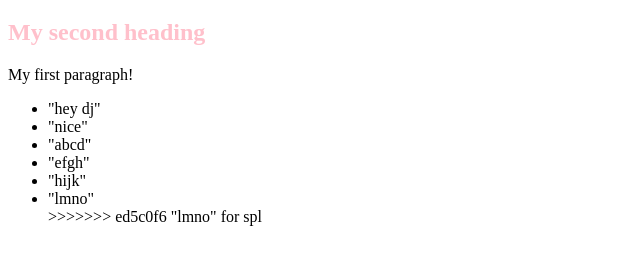
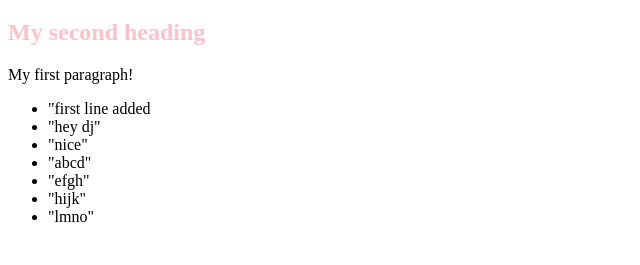
Before and after one commit to djain242/0main_openSap_repo, a plain HTML site: page index.html in a window 1280 px wide. Shown: the part 61-326 px from the top of the page, without its empty margins (0-640 px from the left). Drawn offline with Linux system fonts and the light colour scheme.

Commit message:
commit on branch "mark twin"

```diff
--- a/index.html
+++ b/index.html
@@ -16,13 +16,13 @@
 			My first paragraph!
 		</P>
 		<ul>
+			<li>"first line added</li>
 			<li>"hey dj"</li>
 			<li>"nice"</li>
 			<li>"abcd"</li>
 			<li>"efgh"</li>
 			<li>"hijk"</li>
 			<li>"lmno"</li>
->>>>>>> ed5c0f6 "lmno" for spl
 		</ul>
 	</body>
 </html>
```
